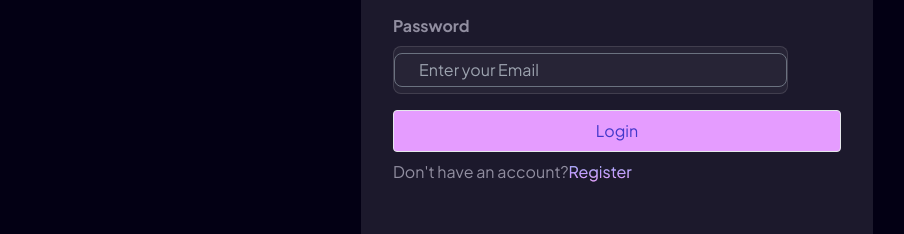
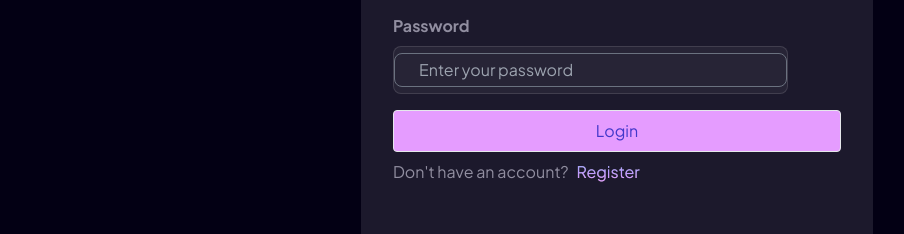
Before and after one commit to akabutnicer/vixcord, a Next.js app: page /login in a window 1280 px wide. Shown: the part 337-571 px from the top of the page, without its empty margins (23-927 px from the left). Built offline with nearby package versions, Linux system fonts and the light colour scheme.

Commit message:
Update login.js

```diff
--- a/pages/login.js
+++ b/pages/login.js
@@ -87,7 +87,7 @@ const Login = () => {
                 placeholder="Enter your Email"
                 value={password}
                 onChange={(e) => setPassword(e.target.value)}
-                class=" rounded-lg bg-transparent w-full py-1 px-6 [outline:none]"
+                class=" rounded-lg bg-transparent w-full py-1 px-6 !outline-none"
               />
             </div>
           </div>
@@ -97,13 +97,13 @@ const Login = () => {
             </label>
             <div class="max-w-[395px] space-x-2 space-x-reverse h-12 rounded-lg flex justify-center items-center w-full border border-white/[0.12] bg-white/[0.05]">
               <input
-                id="email"
-                type="email"
-                name="email"
-                placeholder="Enter your Email"
+                id="password"
+                type="password"
+                name="password"
+                placeholder="Enter your password"
                 value={password}
                 onChange={(e) => setPassword(e.target.value)}
-                class=" rounded-lg bg-transparent w-full py-1 px-6 [outline:none]"
+                class=" rounded-lg bg-transparent w-full py-1 px-6 !outline-none"
               />
             </div>
           </div>
@@ -119,7 +119,7 @@ const Login = () => {
             >
               Login
             </a>
-            <span>
+            <span class="flex space-x-2">
                 <span class="text-gray">Don't have an account?</span>
               <a
                 href="/signup"
```
